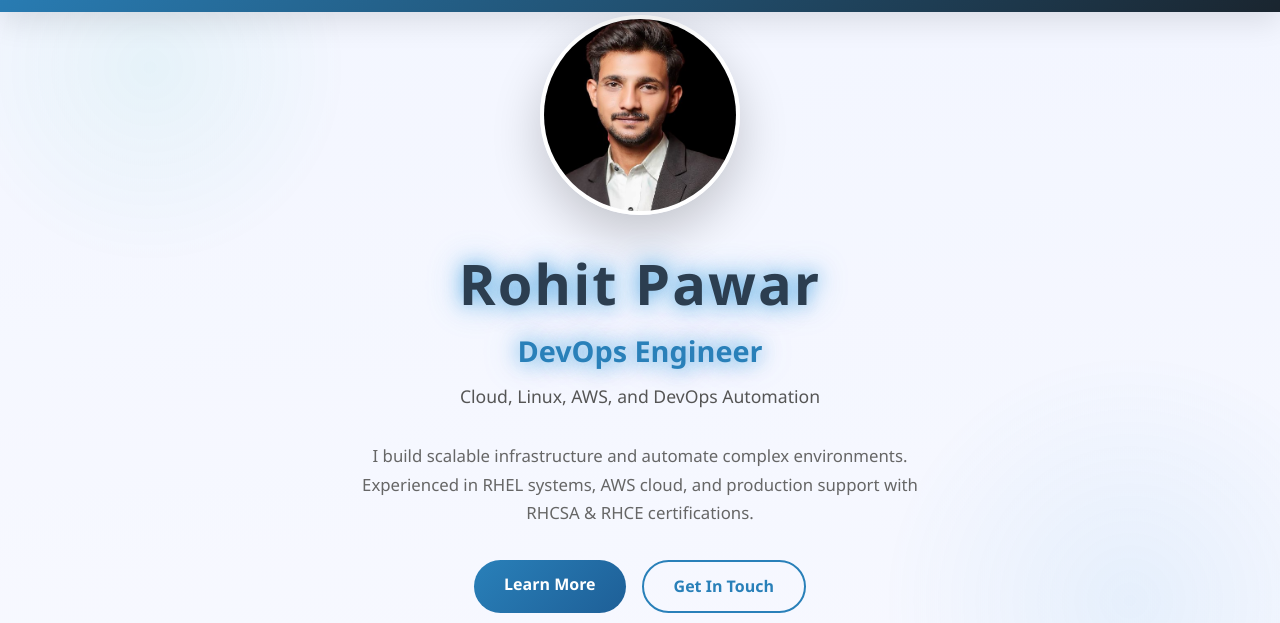
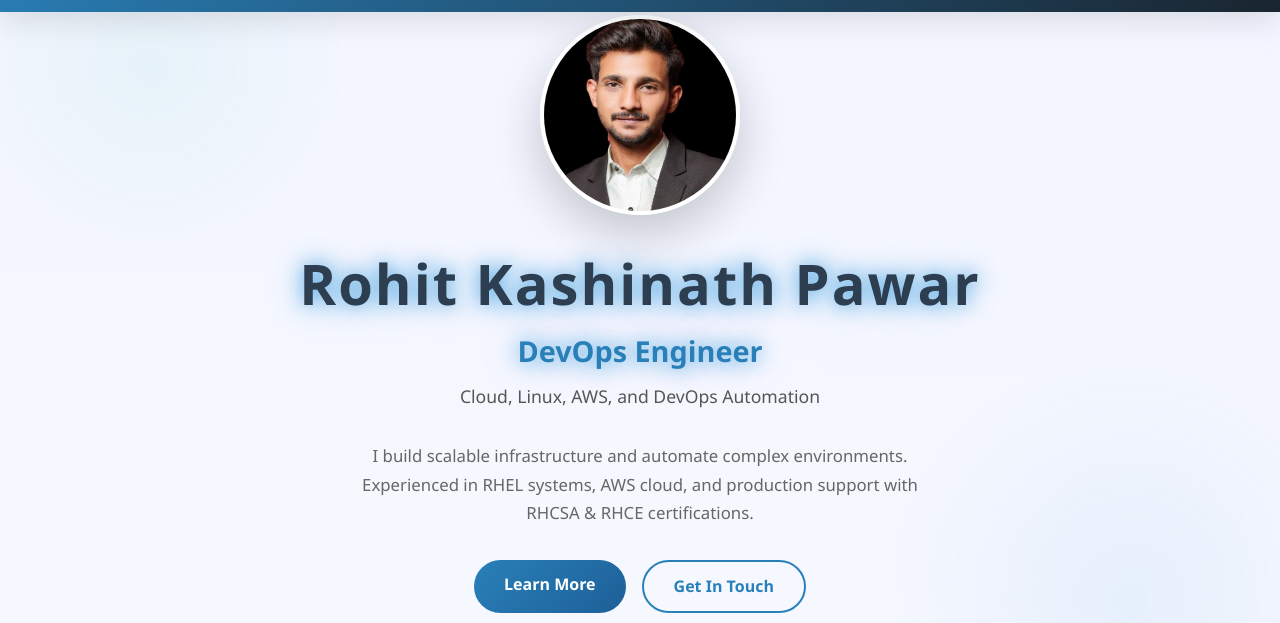
Before and after one commit to rohitpawargithub/Automated-CICD-Pipeline-Node.js-portfolio-Application-Deployment-on-OpenShift, a website: page public/index.html in a window 1280 px wide. Shown: the part 65-688 px from the top of the page. Drawn offline with Linux system fonts and the light colour scheme.

Commit message:
feat: update portfolio author name to Rohit Kashinath Pawar

```diff
--- a/public/index.html
+++ b/public/index.html
@@ -4,7 +4,7 @@
     <meta charset="UTF-8">
     <meta name="viewport" content="width=device-width, initial-scale=1.0">
     <meta name="description" content="Rohit Pawar - Entry-level Linux and System Support Engineer with RHCSA & RHCE Certification">
-    <title>Rohit Kashinath Pawar | Linux & System Support Engineer</title>
+    <title>Rohit Pawar | Linux & System Support Engineer</title>
     <link rel="stylesheet" href="styles.css">
     <link rel="stylesheet" href="https://cdnjs.cloudflare.com/ajax/libs/font-awesome/6.4.0/css/all.min.css">
 </head>
@@ -40,7 +40,7 @@
             <div class="profile-image-hero">
                 <img src="Profile.jpg" alt="Rohit Pawar">
             </div>
-            <h1>Rohit Pawar</h1>
+            <h1>Rohit Kashinath Pawar</h1>
             <p class="tagline">DevOps Engineer</p>
             <p class="subtitle">Cloud, Linux, AWS, and DevOps Automation</p>
             <p class="hero-description">I build scalable infrastructure and automate complex environments. Experienced in RHEL systems, AWS cloud, and production support with RHCSA & RHCE certifications.</p>
```
